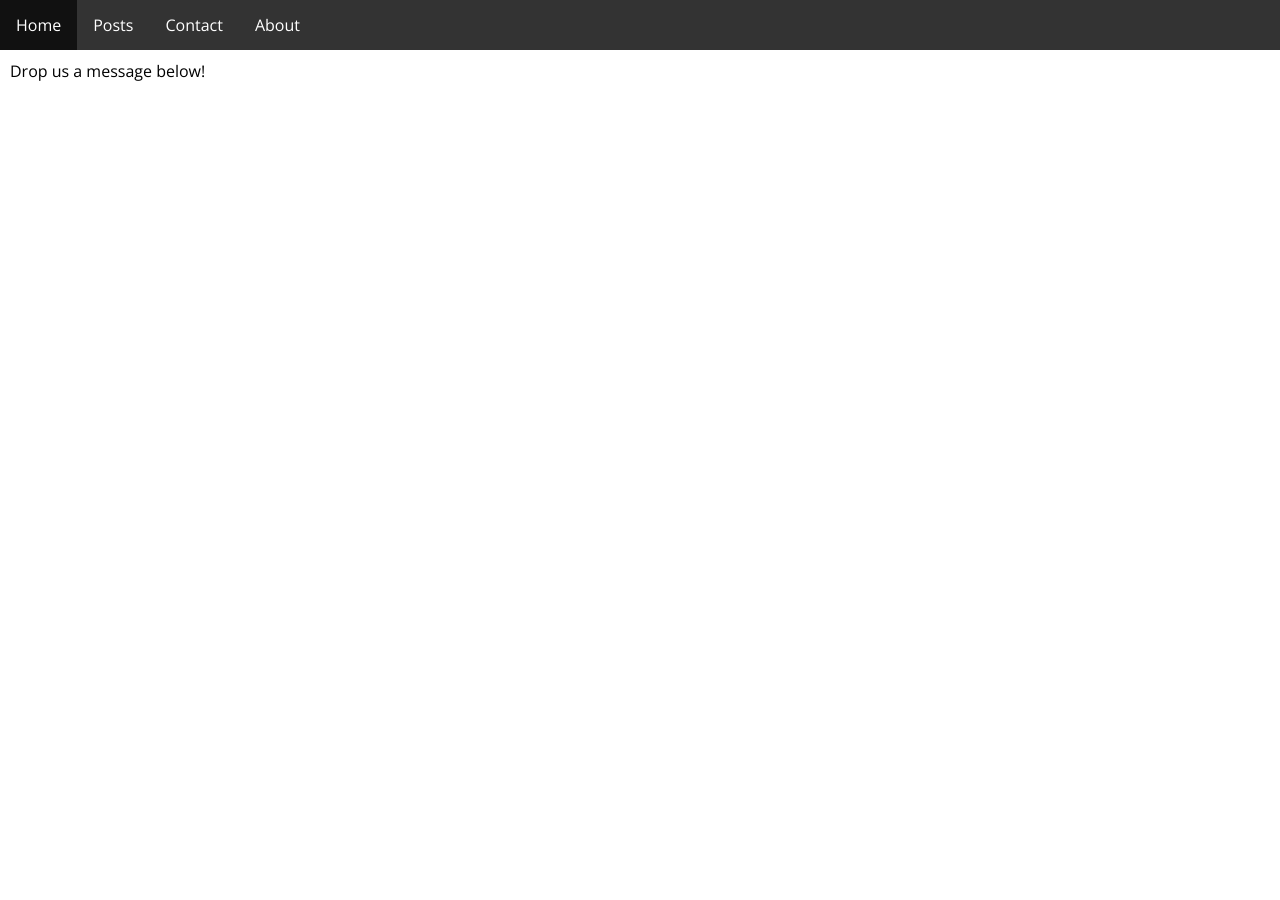
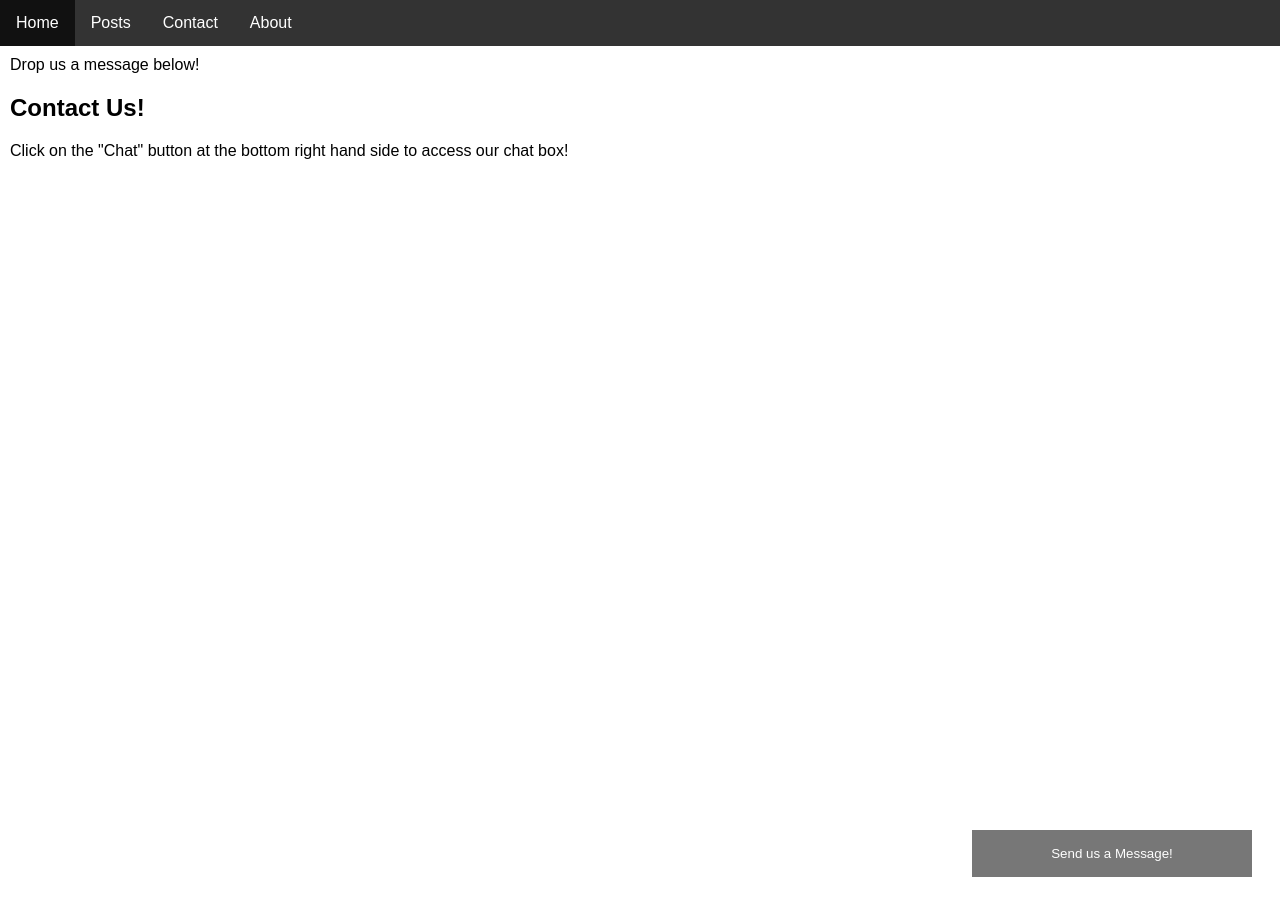
Before and after one commit to Dbryant58/blogproject, a Jekyll site: the page built from contact.html, in a window 1280 px wide. Built offline with Jekyll 4.4.1, drawn with Linux system fonts in a browser that asks for light colours.

Commit message:
Update contact.html

```diff
--- a/contact.html
+++ b/contact.html
@@ -7,3 +7,114 @@ permalink: /contact
 Drop us a message below!
 
 <!-- Write a contact form here -->
+
+<!DOCTYPE html>
+<html>
+<head>
+<meta name="viewport" content="width=device-width, initial-scale=1">
+<style>
+body {font-family: Arial, Helvetica, sans-serif;}
+* {box-sizing: border-box;}
+
+/* Button used to open the chat form - fixed at the bottom of the page */
+.open-button {
+  background-color: #555;
+  color: white;
+  padding: 16px 20px;
+  border: none;
+  cursor: pointer;
+  opacity: 0.8;
+  position: fixed;
+  bottom: 23px;
+  right: 28px;
+  width: 280px;
+}
+
+/* The popup chat - hidden by default */
+.chat-popup {
+  display: none;
+  position: fixed;
+  bottom: 0;
+  right: 15px;
+  border: 3px solid #f1f1f1;
+  z-index: 9;
+}
+
+/* Add styles to the form container */
+.form-container {
+  max-width: 300px;
+  padding: 10px;
+  background-color: white;
+}
+
+/* Full-width textarea */
+.form-container textarea {
+  width: 100%;
+  padding: 15px;
+  margin: 5px 0 22px 0;
+  border: none;
+  background: #f1f1f1;
+  resize: none;
+  min-height: 200px;
+}
+
+/* When the textarea gets focus, do something */
+.form-container textarea:focus {
+  background-color: #ddd;
+  outline: none;
+}
+
+/* Set a style for the submit/send button */
+.form-container .btn {
+  background-color: #04AA6D;
+  color: white;
+  padding: 16px 20px;
+  border: none;
+  cursor: pointer;
+  width: 100%;
+  margin-bottom:10px;
+  opacity: 0.8;
+}
+
+/* Add a red background color to the cancel button */
+.form-container .cancel {
+  background-color: red;
+}
+
+/* Add some hover effects to buttons */
+.form-container .btn:hover, .open-button:hover {
+  opacity: 1;
+}
+</style>
+</head>
+<body>
+
+<h2>Contact Us!</h2>
+<p>Click on the "Chat" button at the bottom right hand side to access our chat box!</p>
+
+<button class="open-button" onclick="openForm()">Send us a Message!</button>
+
+<div class="chat-popup" id="myForm">
+  <form action="/action_page.php" class="form-container">
+    <h1>Chat</h1>
+
+    <label for="msg"><b>Message</b></label>
+    <textarea placeholder="Type message.." name="msg" required></textarea>
+
+    <button type="submit" class="btn">Send</button>
+    <button type="button" class="btn cancel" onclick="closeForm()">Close</button>
+  </form>
+</div>
+
+<script>
+function openForm() {
+  document.getElementById("myForm").style.display = "block";
+}
+
+function closeForm() {
+  document.getElementById("myForm").style.display = "none";
+}
+</script>
+
+</body>
+</html>
```
